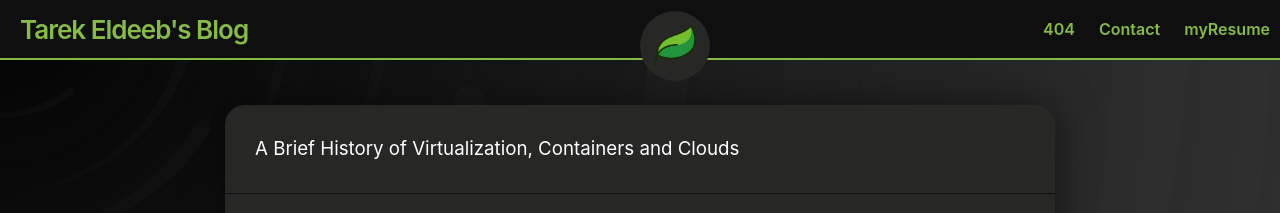
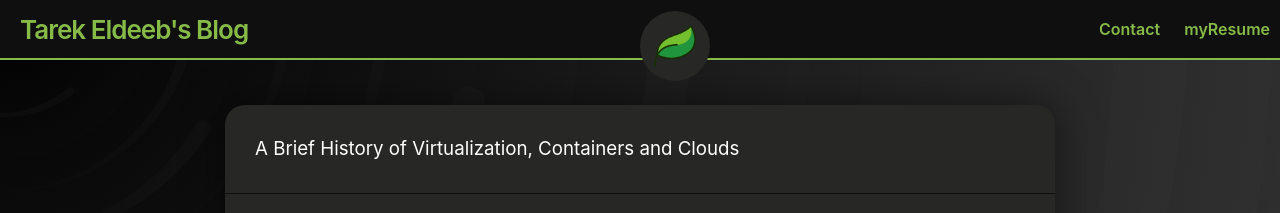
Before and after one commit to tarekeldeeb/tarekeldeeb.github.io, a Jekyll site: the page built from index.md, in a window 1280 px wide. Shown: the top 213 px of the page. Built offline with Jekyll 4.4.1, drawn with Linux system fonts in a browser that asks for light colours; some web fonts are replaced.

Commit message:
Remove 404 from header

```diff
--- a/_includes/header.html
+++ b/_includes/header.html
@@ -19,6 +19,7 @@
         {%- for path in page_paths -%}
           {%- assign my_page = site.pages | where: "path", path | first -%}
           {%- if my_page.title -%}
+            {%- unless my_page.title == "404" -%}
               {% if my_page.url == page.url %}
                 {% assign className = "page-link active" %}
               {% else %}
@@ -27,6 +28,7 @@
               <a class="{{ className }}" href="{{ my_page.url | relative_url }}">
                 {{ my_page.title | escape }}
               </a>
+            {%- endunless -%}
           {%- endif -%}
         {%- endfor -%}
       </div>
```
Lines whose indentation alone changed are shown as unchanged.
